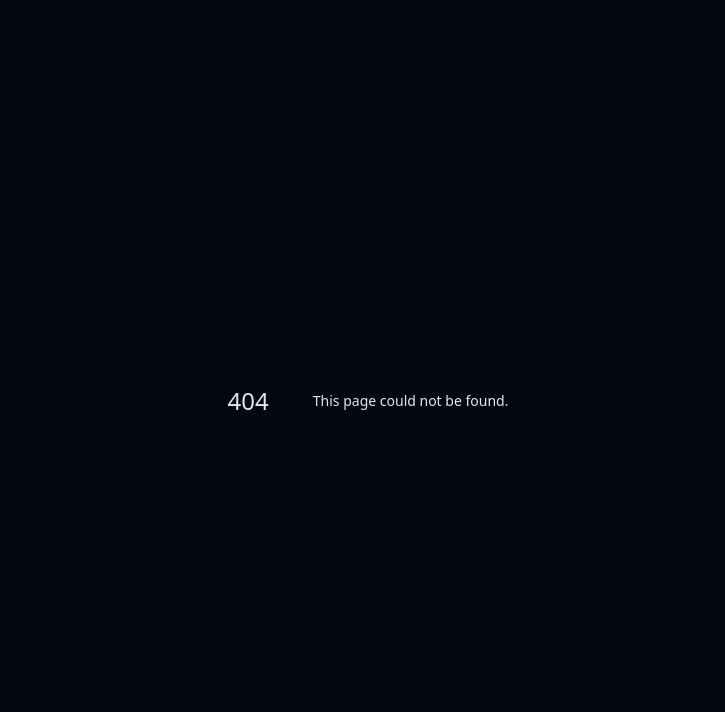
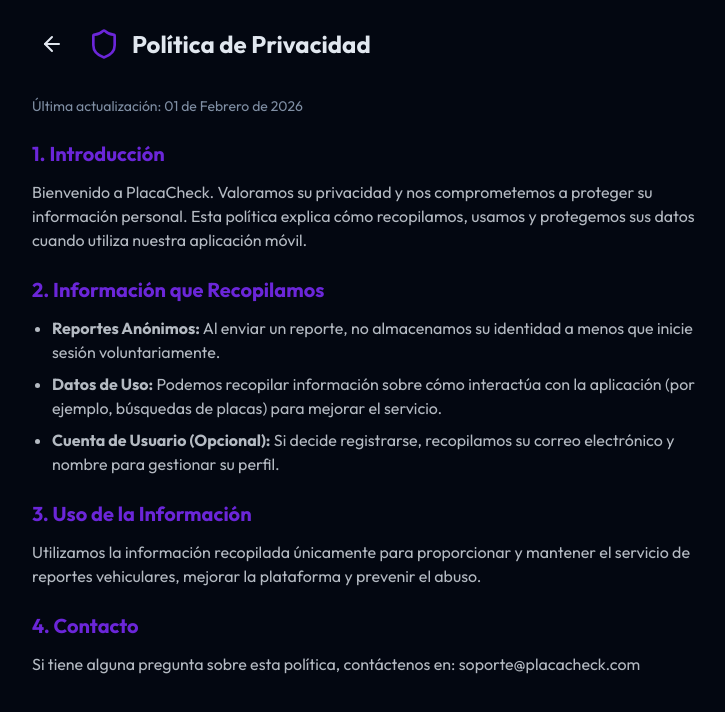
Before and after one commit to felipejhair/PlacaCheck, a Next.js app: page /privacidad in a window 1280 px wide. Before the commit this address had no page. Shown: the top 712 px of the page, without its empty margins (272-997 px from the left). Built offline with nearby package versions, Linux system fonts and the light colour scheme.

Commit message:
politica de privacidad

```diff
--- /dev/null
+++ b/src/app/privacidad/page.tsx
@@ -0,0 +1,80 @@
+"use client";
+
+import { useLanguage } from "@/components/language-provider";
+import { Button } from "@/components/ui/button";
+import { ArrowLeft, Shield } from "lucide-react";
+import Link from "next/link";
+
+export default function PrivacyPage() {
+    const { t } = useLanguage();
+
+    return (
+        <div className="min-h-screen bg-background p-6 pb-24">
+            <div className="max-w-2xl mx-auto space-y-8">
+                {/* Header */}
+                <header className="flex items-center gap-4 mb-8">
+                    <Link href="/">
+                        <Button variant="ghost" size="icon" className="rounded-full">
+                            <ArrowLeft className="w-6 h-6" />
+                        </Button>
+                    </Link>
+                    <div className="flex items-center gap-3">
+                        <Shield className="w-8 h-8 text-primary" />
+                        <h1 className="text-2xl font-bold">{t({ es: "Política de Privacidad", en: "Privacy Policy" })}</h1>
+                    </div>
+                </header>
+
+                <div className="prose dark:prose-invert max-w-none space-y-6 text-foreground/80">
+                    <p className="text-sm text-muted-foreground">
+                        {t({ es: "Última actualización: 01 de Febrero de 2026", en: "Last updated: February 1st, 2026" })}
+                    </p>
+
+                    <section className="space-y-3">
+                        <h2 className="text-xl font-bold text-primary">1. {t({ es: "Introducción", en: "Introduction" })}</h2>
+                        <p>
+                            {t({
+                                es: "Bienvenido a PlacaCheck. Valoramos su privacidad y nos comprometemos a proteger su información personal. Esta política explica cómo recopilamos, usamos y protegemos sus datos cuando utiliza nuestra aplicación móvil.",
+                                en: "Welcome to PlacaCheck. We value your privacy and are committed to protecting your personal information. This policy explains how we collect, use, and protect your data when you use our mobile application."
+                            })}
+                        </p>
+                    </section>
+
+                    <section className="space-y-3">
+                        <h2 className="text-xl font-bold text-primary">2. {t({ es: "Información que Recopilamos", en: "Information We Collect" })}</h2>
+                        <ul className="list-disc pl-5 space-y-2">
+                            <li>
+                                <strong>{t({ es: "Reportes Anónimos:", en: "Anonymous Reports:" })}</strong> {t({ es: "Al enviar un reporte, no almacenamos su identidad a menos que inicie sesión voluntariamente.", en: "When submitting a report, we do not store your identity unless you voluntarily log in." })}
+                            </li>
+                            <li>
+                                <strong>{t({ es: "Datos de Uso:", en: "Usage Data:" })}</strong> {t({ es: "Podemos recopilar información sobre cómo interactúa con la aplicación (por ejemplo, búsquedas de placas) para mejorar el servicio.", en: "We may collect information about how you interact with the app (e.g., license plate searches) to improve the service." })}
+                            </li>
+                            <li>
+                                <strong>{t({ es: "Cuenta de Usuario (Opcional):", en: "User Account (Optional):" })}</strong> {t({ es: "Si decide registrarse, recopilamos su correo electrónico y nombre para gestionar su perfil.", en: "If you choose to register, we collect your email and name to manage your profile." })}
+                            </li>
+                        </ul>
+                    </section>
+
+                    <section className="space-y-3">
+                        <h2 className="text-xl font-bold text-primary">3. {t({ es: "Uso de la Información", en: "Use of Information" })}</h2>
+                        <p>
+                            {t({
+                                es: "Utilizamos la información recopilada únicamente para proporcionar y mantener el servicio de reportes vehiculares, mejorar la plataforma y prevenir el abuso.",
+                                en: "We use the collected information solely to provide and maintain the vehicle reporting service, improve the platform, and prevent abuse."
+                            })}
+                        </p>
+                    </section>
+
+                    <section className="space-y-3">
+                        <h2 className="text-xl font-bold text-primary">4. {t({ es: "Contacto", en: "Contact" })}</h2>
+                        <p>
+                            {t({
+                                es: "Si tiene alguna pregunta sobre esta política, contáctenos en: soporte@placacheck.com",
+                                en: "If you have any questions about this policy, please contact us at: soporte@placacheck.com"
+                            })}
+                        </p>
+                    </section>
+                </div>
+            </div>
+        </div>
+    );
+}
--- a/src/components/settings-menu.tsx
+++ b/src/components/settings-menu.tsx
@@ -2,16 +2,17 @@
 
 import { useState } from "react";
 import { useTheme } from "next-themes";
-import { Settings, Moon, Sun, Monitor, X } from "lucide-react";
+import { Settings, Moon, Sun, Monitor, X, Shield } from "lucide-react";
 import { Button } from "@/components/ui/button";
 import { motion, AnimatePresence } from "framer-motion";
 import { cn } from "@/lib/utils";
+import Link from "next/link";
 
 import { useLanguage } from "@/components/language-provider";
 
 export function SettingsMenu() {
     const { theme, setTheme } = useTheme();
-    const { language, setLanguage } = useLanguage();
+    const { language, setLanguage, t } = useLanguage();
     const [isOpen, setIsOpen] = useState(false);
 
     return (
@@ -74,7 +75,7 @@
                                         )}
                                     >
                                         <Moon className="w-5 h-5" />
-                                        <span className="text-[10px] font-medium">Oscuro</span>
+                                        <span className="text-[10px] font-medium">{t({ es: "Oscuro", en: "Dark" })}</span>
                                     </button>
                                     <button
                                         onClick={() => setTheme("system")}
@@ -84,7 +85,7 @@
                                         )}
                                     >
                                         <Monitor className="w-5 h-5" />
-                                        <span className="text-[10px] font-medium">Sistema</span>
+                                        <span className="text-[10px] font-medium">{t({ es: "Sistema", en: "System" })}</span>
                                     </button>
                                 </div>
                             </div>
@@ -116,6 +117,17 @@
                                     </button>
                                 </div>
                             </div>
+                            <div className="space-y-3 pt-2 border-t">
+                                <label className="text-xs font-bold text-muted-foreground uppercase tracking-wider">
+                                    {t({ es: "Legal", en: "Legal" })}
+                                </label>
+                                <Link href="/privacidad" onClick={() => setIsOpen(false)}>
+                                    <Button variant="outline" className="w-full justify-start h-10 px-3 gap-2 bg-transparent border-dashed">
+                                        <Shield className="h-4 w-4 text-muted-foreground" />
+                                        <span className="text-sm font-medium text-foreground/80">{t({ es: "Política de Privacidad", en: "Privacy Policy" })}</span>
+                                    </Button>
+                                </Link>
+                            </div>
                         </motion.div>
                     </>
                 )}
```
